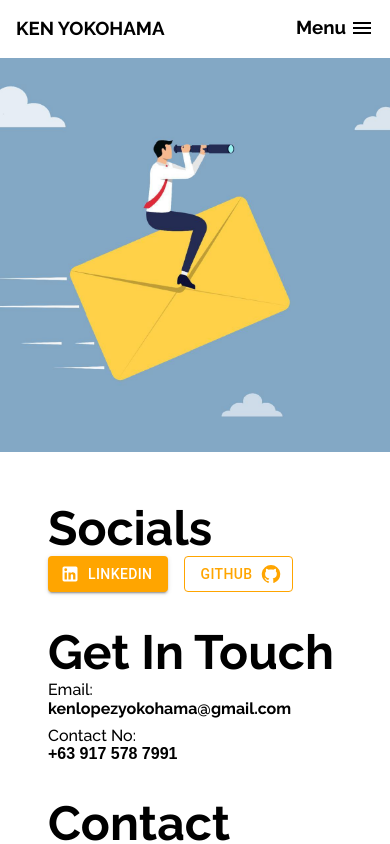
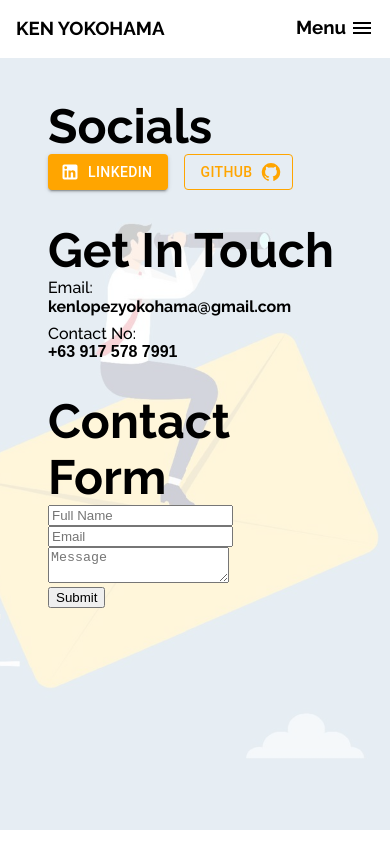
Before and after one commit to Ken-Yokohama/My-Portfolio, a React (Create React App) app: page /contact in a window 390 px wide. Shown: the top 844 px of the page. Built offline with nearby package versions, Linux system fonts and the light colour scheme.

Commit message:
Added Responsive Background to Contact Me Page

```diff
--- a/src/pages/Contact.jsx
+++ b/src/pages/Contact.jsx
@@ -45,7 +45,24 @@ function Contact(props) {
                             },
                         }}
                     >
-                        <img
+                        <Box
+                            component="img"
+                            src="/images/contact-page/contact-img1.jpg"
+                            alt="contact-page-img"
+                            sx={{
+                                maxHeight: "calc(100vh - 5.6rem)",
+                                maxWidth: "1800px",
+                                width: "100%",
+                                aspectRatio: "1/1",
+                                objectFit: "cover",
+                                "@media (max-width: 650px)": {
+                                    aspectRatio: "auto",
+                                    height: "100vh",
+                                },
+                            }}
+                        />
+
+                        {/* <img
                             src="/images/contact-page/contact-img1.jpg"
                             alt="contact-page-img"
                             style={{
@@ -55,15 +72,20 @@ function Contact(props) {
                                 aspectRatio: "1/1",
                                 objectFit: "cover",
                             }}
-                        />
+                        /> */}
                     </Box>
                 </Box>
+                {/* Contact Forms */}
                 <Box
                     sx={{
                         padding: "3rem",
                         display: "flex",
                         flexDirection: "column",
                         gap: "2rem",
+                        backgroundColor: "rgba(255, 255, 255, 0.8)",
+                        "@media (max-width: 650px)": {
+                            marginTop: "calc(-100vh + 4rem)",
+                        },
                     }}
                 >
                     <div>
```
